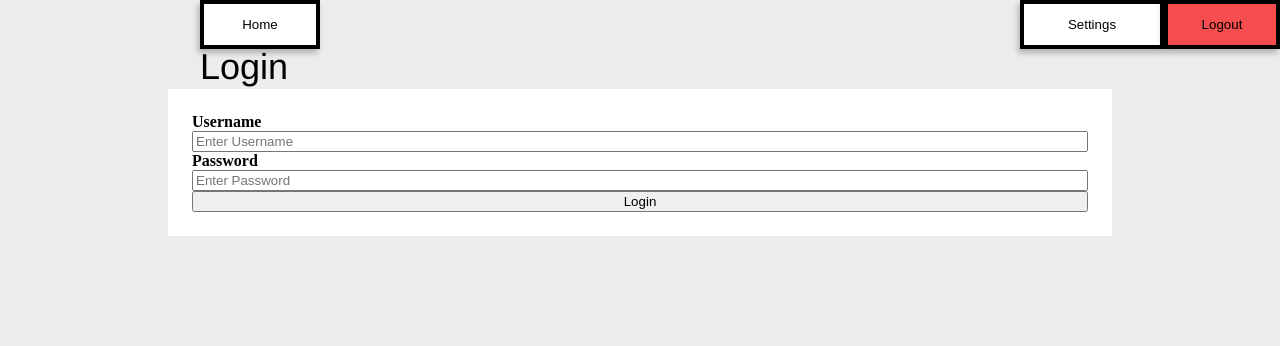
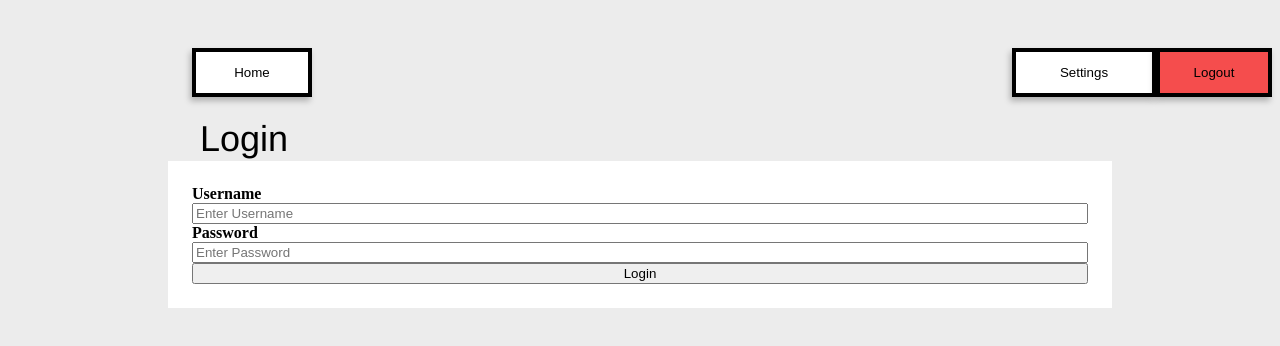
Before and after one commit to NubPaws/Hotel-Management, a React (Vite) app in the folder frontend/: page / in a window 1280 px wide. Shown: the top 346 px of the page. Built offline with nearby package versions, Linux system fonts and the light colour scheme.

Commit message:
Changed navigation bar

```diff
--- a/frontend/src/UIElements/NavigationBar.css
+++ b/frontend/src/UIElements/NavigationBar.css
@@ -1,3 +1,12 @@
+.navigationContainer {
+	display: block;
+	flex-direction: column;
+	width: 70vw;
+	min-width: 500px;
+	padding: 1.5rem;
+	margin: 1.5rem auto 0 auto;
+}
+
 .navigation-button {
     background-color: #ffffff;
     border: 4px solid;
@@ -10,15 +19,13 @@
 .home-button {
     width: 120px;
     height: 49px;
-    position: relative;
-    left: 200px;
 }
 
 .settings-button {
     width: 144px;
     height: 49px;
     position: relative;
-    left: 900px;
+    left: 700px;
 }
 
 .logout-button {
@@ -26,7 +33,7 @@
     height: 49px;
     background-color: #f54d4d;
     position: relative;
-    left: 900px;
+    left: 700px;
 }
 
 .navigation-button .text {
--- a/frontend/src/UIElements/NavigationBar.tsx
+++ b/frontend/src/UIElements/NavigationBar.tsx
@@ -3,7 +3,7 @@ import "./NavigationBar.css"
 export function NavigationBar() {
     return (
         <>
-            <div>
+            <div className="navigationContainer">
                 <button className="navigation-button home-button">Home</button>
 
                 <button className="navigation-button settings-button">Settings</button>
```
